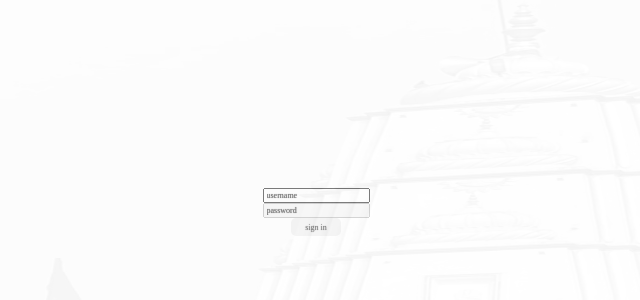
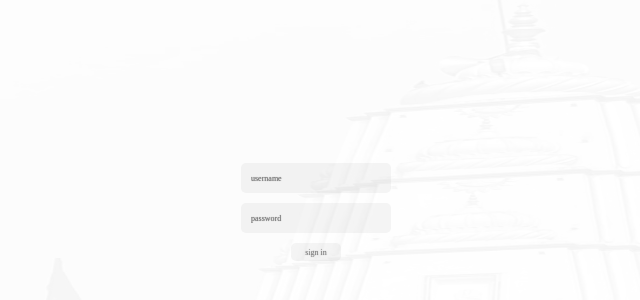
Before and after one commit to Naveen-Jangir-1984/jangirs, a React (Create React App) app: page / in a window 1280 px wide. Shown: the part 188-488 px from the top of the page, without its empty margins (324-964 px from the left). Built offline with nearby package versions, Linux system fonts and the light colour scheme.

Commit message:
cosmetic changes

```diff
--- a/src/App.css
+++ b/src/App.css
@@ -16,10 +16,23 @@
   overflow: hidden;
 }
 
+input {
+  width: 150px;
+  height: 30px;
+  padding: 10px;
+  outline: none;
+  background-color: whitesmoke;
+  border: none;
+  border-radius: 5px;
+  cursor: pointer;
+  box-sizing: border-box;
+}
+
 button {
   width: 50px;
   height: 18px;
   background-color: whitesmoke;
+  outline: none;
   border: none;
   border-radius: 5px;
   cursor: pointer;
@@ -28,10 +41,11 @@ button {
 
 select {
   font-size: 6px;
-  padding: 0 5px;
+  padding: 0 10px;
   width: 75px;
   height: 20px;
   background-color: whitesmoke;
+  outline: none;
   border: none;
   border-radius: 5px;
   cursor: pointer;
--- a/src/frontend/signin/SignIn.css
+++ b/src/frontend/signin/SignIn.css
@@ -1,6 +1,7 @@
 .signin {
   display: flex;
   flex-direction: column;
+  row-gap: 10px;
   justify-content: center;
   align-items: center;
 }
--- a/src/frontend/tree/Tree.css
+++ b/src/frontend/tree/Tree.css
@@ -1,6 +1,6 @@
 .tree {
   width: 100%;
-  height: 78%;
+  height: 80%;
   overflow-x: hidden;
 }
 
```
